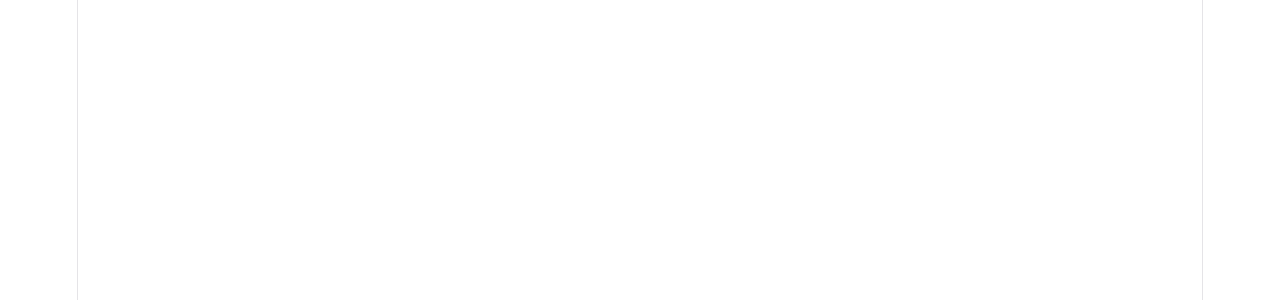
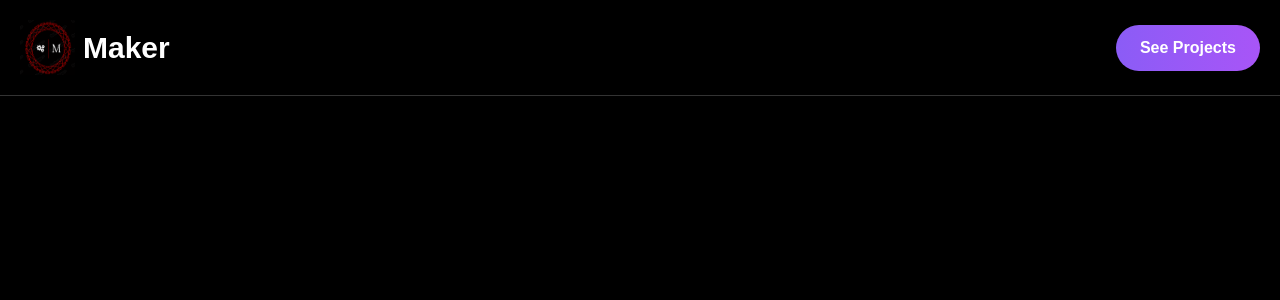
Before and after one commit to flavia-kihahu/Portofolio-platform, a React (Vite) app: page / in a window 1280 px wide. Shown: the top 300 px of the page. Built offline with nearby package versions, Linux system fonts and the light colour scheme.

Commit message:
done with navbar

```diff
--- a/package.json
+++ b/package.json
@@ -14,7 +14,6 @@
     "@emotion/styled": "^11.14.1",
     "@mui/material": "^9.3.0",
     "@tailwindcss/vite": "^4.3.3",
-    "daisyui": "^5.7.16",
     "react": "^19.2.8",
     "react-dom": "^19.2.8",
     "tailwindcss": "^4.3.3"
--- a/src/App.css
+++ b/src/App.css
@@ -1,184 +1,53 @@
-.counter {
-  font-size: 16px;
-  padding: 5px 10px;
-  border-radius: 5px;
-  color: var(--accent);
-  background: var(--accent-bg);
-  border: 2px solid transparent;
-  transition: border-color 0.3s;
-  margin-bottom: 24px;
-
-  &:hover {
-    border-color: var(--accent-border);
-  }
-  &:focus-visible {
-    outline: 2px solid var(--accent);
-    outline-offset: 2px;
-  }
+* {
+  margin: 0;
+  padding: 0;
+  box-sizing: border-box;
 }
 
-.hero {
-  position: relative;
-
-  .base,
-  .framework,
-  .vite {
-    inset-inline: 0;
-    margin: 0 auto;
-  }
-
-  .base {
-    width: 170px;
-    position: relative;
-    z-index: 0;
-  }
-
-  .framework,
-  .vite {
-    position: absolute;
-  }
-
-  .framework {
-    z-index: 1;
-    top: 34px;
-    height: 28px;
-    transform: perspective(2000px) rotateZ(300deg) rotateX(44deg) rotateY(39deg)
-      scale(1.4);
-  }
-
-  .vite {
-    z-index: 0;
-    top: 107px;
-    height: 26px;
-    width: auto;
-    transform: perspective(2000px) rotateZ(300deg) rotateX(40deg) rotateY(39deg)
-      scale(0.8);
-  }
+body{
+  margin: 0;
+  background: #000;
+  font-family: 'Poppins', sans-serif;
 }
 
-#center {
+.navbar {
+  padding: 20px;
   display: flex;
-  flex-direction: column;
-  gap: 25px;
-  place-content: center;
-  place-items: center;
-  flex-grow: 1;
-
-  @media (max-width: 1024px) {
-    padding: 32px 20px 24px;
-    gap: 18px;
-  }
+  justify-content: space-between;
+  align-items: center;
+  background-color: #000;
+  border-bottom: 1px solid #333
 }
 
-#next-steps {
+.logo {
   display: flex;
-  border-top: 1px solid var(--border);
-  text-align: left;
-
-  & > div {
-    flex: 1 1 0;
-    padding: 32px;
-    @media (max-width: 1024px) {
-      padding: 24px 20px;
-    }
-  }
-
-  .icon {
-    margin-bottom: 16px;
-    width: 22px;
-    height: 22px;
-  }
-
-  @media (max-width: 1024px) {
-    flex-direction: column;
-    text-align: center;
-  }
+  align-items: center;
+  gap: 8px;
 }
 
-#docs {
-  border-right: 1px solid var(--border);
-
-  @media (max-width: 1024px) {
-    border-right: none;
-    border-bottom: 1px solid var(--border);
-  }
+.logo img {
+  width: 55px;
+  height: 55px;
 }
 
-#next-steps ul {
-  list-style: none;
-  padding: 0;
-  display: flex;
-  gap: 8px;
-  margin: 32px 0 0;
-
-  .logo {
-    height: 18px;
-  }
-
-  a {
-    color: var(--text-h);
-    font-size: 16px;
-    border-radius: 6px;
-    background: var(--social-bg);
-    display: flex;
-    padding: 6px 12px;
-    align-items: center;
-    gap: 8px;
-    text-decoration: none;
-    transition: box-shadow 0.3s;
-
-    &:hover {
-      box-shadow: var(--shadow);
-    }
-    .button-icon {
-      height: 18px;
-      width: 18px;
-    }
-  }
-
-  @media (max-width: 1024px) {
-    margin-top: 20px;
-    flex-wrap: wrap;
-    justify-content: center;
-
-    li {
-      flex: 1 1 calc(50% - 8px);
-    }
-
-    a {
-      width: 100%;
-      justify-content: center;
-      box-sizing: border-box;
-    }
-  }
+.logo h1 {
+  color: white;
+  font-size: 30px;
+  font-weight: bold;
 }
 
-#spacer {
-  height: 88px;
-  border-top: 1px solid var(--border);
-  @media (max-width: 1024px) {
-    height: 48px;
-  }
+.project-btn {
+  background: linear-gradient(to right, #8B5CF6, #A855F7);
+  color: white;
+  border: none;
+  border-radius: 30px;
+  padding: 14px 24px;
+  font-size: 16px;
+  font-weight: bold;
+  cursor: pointer;
+  transition: 0.3s;
 }
 
-.ticks {
-  position: relative;
-  width: 100%;
-
-  &::before,
-  &::after {
-    content: '';
-    position: absolute;
-    top: -4.5px;
-    border: 5px solid transparent;
-  }
-
-  &::before {
-    left: 0;
-    border-left-color: var(--border);
-  }
-  &::after {
-    right: 0;
-    border-right-color: var(--border);
-  }
+.project-btn:hover {
+  transform: scale(1.1);
 }
--- a/src/components/Navbar.jsx
+++ b/src/components/Navbar.jsx
@@ -1,8 +1,17 @@
-// import logo from '../assets/logo';
+import logo from '../assets/logo.png';
 
 export default function Navbar() {
+    const handleProjectsClick = () => {
+        const projects = document.getElementById('projects');
+        projects.scrollIntoView({ behavior: 'smooth' });
+    };
     return (
-        <nav className="w-full bg-white shadow-sm sticky top-0 z-50 border-b border-slate-200" data-testid="nav">
+        <nav className="navbar">
+            <div className="logo">
+                <img src={logo} alt="logo-image"/>
+                <h1>Maker</h1>
+            </div>
+            <button className="project-btn" onClick={handleProjectsClick}>See Projects</button>
         </nav>
     );
 }
--- a/src/index.css
+++ b/src/index.css
@@ -1,4 +1,4 @@
-:root {
+/* :root {
   --text: #6b6375;
   --text-h: #08060d;
   --bg: #fff;
@@ -108,4 +108,4 @@
   line-height: 135%;
   padding: 4px 8px;
   background: var(--code-bg);
-}
+} */
--- a/vite.config.js
+++ b/vite.config.js
@@ -6,7 +6,6 @@
 export default defineConfig({
   plugins: [
     tailwindcss(),
-    require('daisyui'),
     react()
   ],
 })
```
Also changed, not shown: 1 other file (tests, documents, lock files or other folders).
